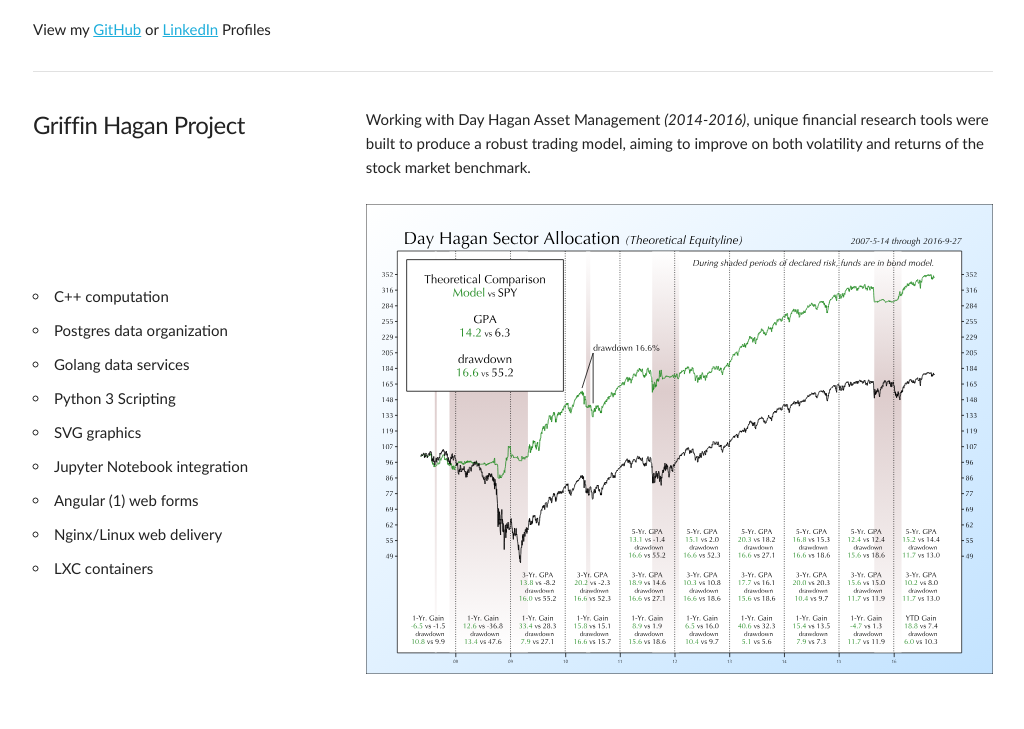
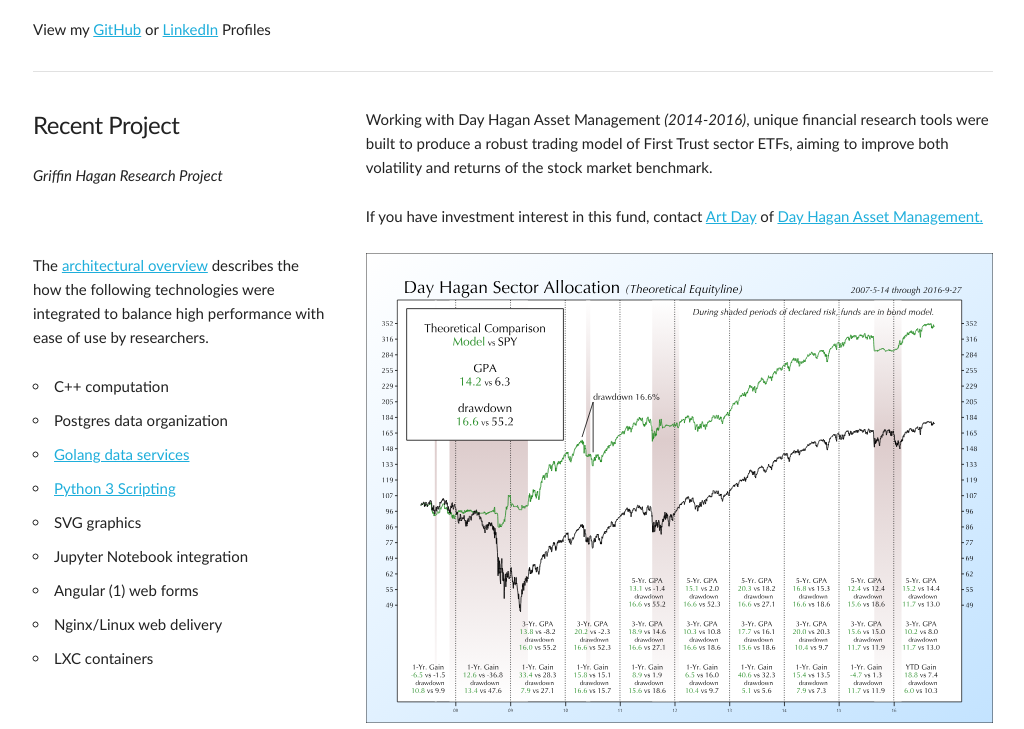
Before and after one commit to JohnCGriffin/JohnCGriffin.github.io, a plain HTML site: page index.html in a window 1280 px wide. Shown: the part 92-821 px from the top of the page, without its empty margins (127-1151 px from the left). Before the commit the page ends 800 px from the top, so only its background shows below. Drawn offline with Linux system fonts and the light colour scheme.

Commit message:
knick-knacks

```diff
--- a/index.html
+++ b/index.html
@@ -42,21 +42,29 @@
       </div>
       <div class="row">
         <div class="one-third column">
-          <h5>Griffin Hagan Project</h5>
+          <h5>Recent Project</h5>
+          <p><em>Griffin Hagan Research Project</em></p>
         </div>
         <div class="two-thirds column">
           <p>Working with Day Hagan Asset Management <em>(2014-2016)</em>, unique
-            financial research tools were built to produce a robust trading model, aiming to improve
-            on both volatility and returns of the stock market benchmark.</p>
+            financial research tools were built to produce a robust trading model of
+            First Trust sector ETFs, aiming to improve
+            both volatility and returns of the stock market benchmark.</p>
+          <p>If you have investment interest in this fund,
+            contact <a href="mailto:Art.Day@dayhagan.com">Art Day</a> of
+            <a href="https://dayhagan.com">Day Hagan Asset Management.</a>
         </div>
       </div>
       <div class="row">
-        <div class="one-third column" style="margin-top:80px">
+        <div class="one-third column" style="margin-top:0px">
+          <p>The <a href="https://docs.griffinhagan.com/Python-API-doc/architecture.html">
+            architectural overview</a> describes the how the following technologies were integrated
+                to balance high performance with ease of use by researchers.</p>
           <ul>
             <li>C++ computation</li>
             <li>Postgres data organization</li>
-            <li>Golang data services</li>
-            <li>Python 3 Scripting</li>
+            <li><a href="https://docs.griffinhagan.com/Data-doc/index.html">Golang data services</a></li>
+            <li><a href="https://docs.griffinhagan.com/Python-API-doc/index.html">Python 3 Scripting</a></li>
             <li>SVG graphics</li>
             <li>Jupyter Notebook integration</li>
             <li>Angular (1) web forms</li>
```
